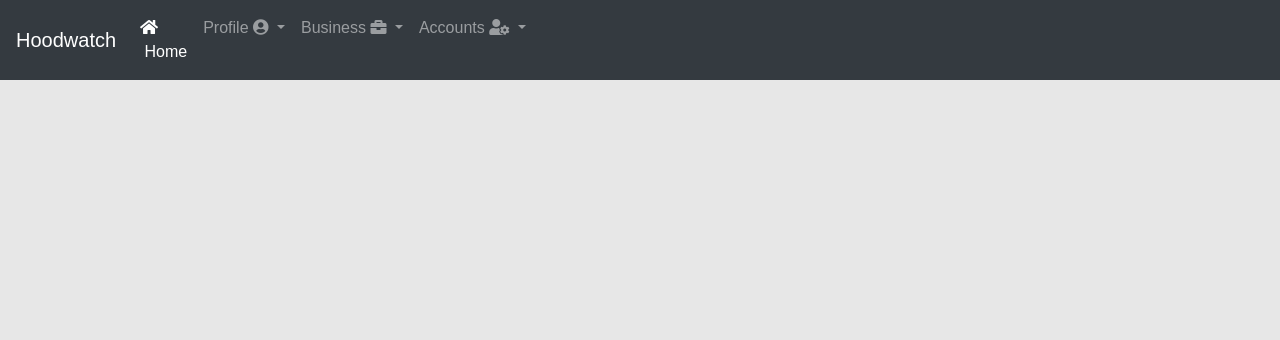
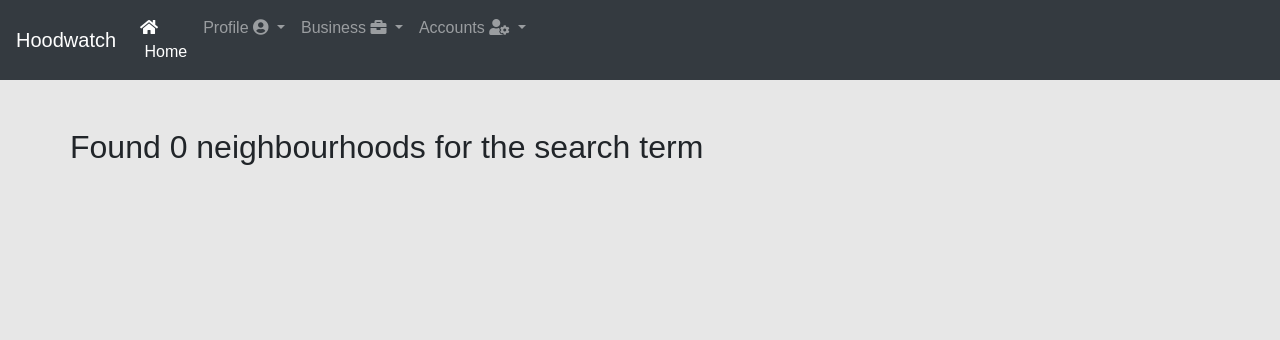
Before and after one commit to beattykariuki/The-Hoodwatch, a Django app: page /search/ in a window 1280 px wide; the page is wider, and only the part inside the window is pictured. Shown: the top 340 px of that part. Run offline with Django 3.2, Linux system fonts and the light colour scheme; the visitor is signed in with stand-in values (Sample User, id 1); some libraries are stand-ins or nearby versions.

Commit message:
added a warning message if one searches for the wrong neighbour hood

```diff
--- a/watch/templates/search.html
+++ b/watch/templates/search.html
@@ -15,7 +15,7 @@
         {% if neighbourhood %}
         <h2 style="color:rgb(119, 1, 1);">Found {{ neighbourhood|length }} of searched term {{message}}</h2>
         {% else %}
-        <!-- <h2> Found 0 neighbourhoods for the search term {{message}}</h2> -->
+        <h2> Found 0 neighbourhoods for the search term {{message}}</h2>
         {% endif %}
 
     </div>
```
